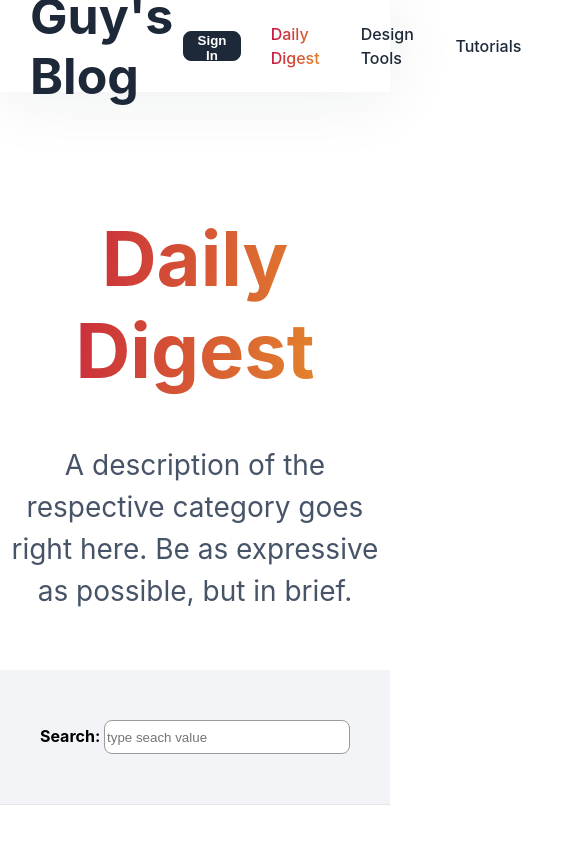
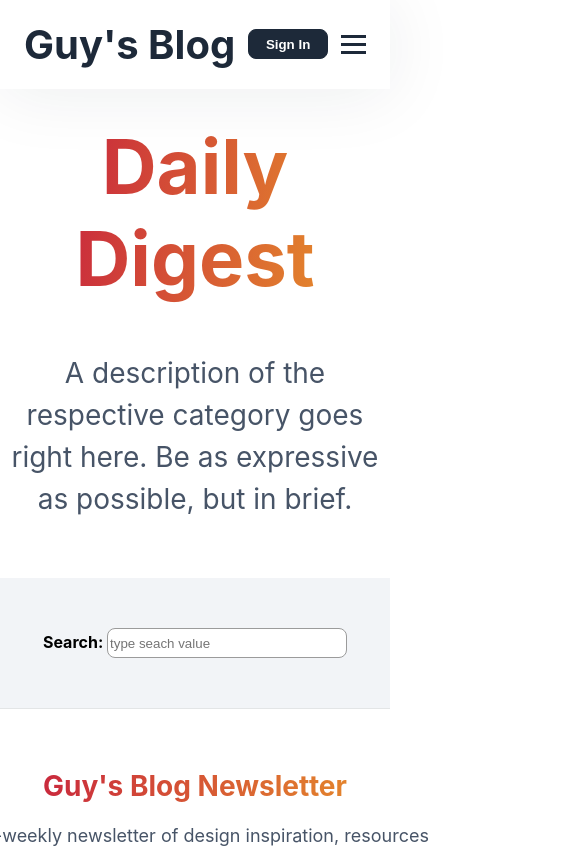
Before and after one commit to guynahon/guynahon-blog, a React (Create React App) app: page /subjects/dailydigest in a window 390 px wide. Shown: the top 848 px of the page, 585 px wide, since content can reach past the window. Built offline with nearby package versions, Linux system fonts and the light colour scheme.

Commit message:
new css Navigation

```diff
--- a/src/EveryPageComponents/Navigation.js
+++ b/src/EveryPageComponents/Navigation.js
@@ -1,6 +1,6 @@
-import './Navigation.css'
+import './nav.css'
 import {Link, NavLink} from "react-router-dom";
-import {useContext} from "react";
+import {useContext, useState} from "react";
 import {AuthContext} from "../Providers/AuthProvider";
 
 // we use this component as the navigation bar in all pages at the top of each page
@@ -9,23 +9,44 @@ export function Navigation() {
     // that will allow us to view the hidden admin panel/page
     const {user, signIn} = useContext(AuthContext);
 
+    const [isMenuActive, setIsMenuActive] = useState(false);
+
+    const toggleMenu = () => {
+        setIsMenuActive(!isMenuActive);
+    }
+
+    const closeMenu = () => {
+        setIsMenuActive(false);
+    }
+
     return (
-        <div id="navigation">
-            <div id="logo">
+        <div className="navigation">
+            <nav className="navbar">
                 <h1><Link to="/" className="blog-logo">Guy's Blog</Link></h1>
-            </div>
-            <div id="nav-options">
-                <div id="nav-buttons">
-                    {/*if we signed in we will show "Hello "name" else the sign-in button*/}
-                    {user ? `Hello, ${user.userName}` : <button className="sign-in-btn" onClick={signIn}>Sign In</button>}
-                    <NavLink to="/subjects/dailydigest" className="nav-tag">Daily Digest</NavLink>
-                    <NavLink to="/subjects/designtools" className="nav-tag">Design Tools</NavLink>
-                    <NavLink to="/subjects/tutorials" className="nav-tag">Tutorials</NavLink>
+                {user ? `Hello, ${user.userName}` : <button className="sign-in-btn" onClick={signIn}>Sign In</button>}
+                <ul className={`nav-menu ${isMenuActive ? "active" : ""}`}>
+                    <li className="nav-item">
+                        <NavLink to="/subjects/dailydigest" className="nav-link" onClick={closeMenu}>Daily Digest</NavLink>
+                    </li>
+                    <li className="nav-item">
+                        <NavLink to="/subjects/designtools" className="nav-link" onClick={closeMenu}>Design Tools</NavLink>
+                    </li>
+                    <li className="nav-item">
+                        <NavLink to="/subjects/tutorials" className="nav-link" onClick={closeMenu}>Tutorials</NavLink>
+                    </li>
                     {/*if we signed in we can now see the admin panel link*/}
-                    {user && <NavLink to="/admin" className="nav-tag">Admin</NavLink>}
+                    {user && <li className="nav-item">
+                        <NavLink to="/admin" className="nav-link" onClick={closeMenu}>Admin</NavLink>
+                    </li>}
+                </ul>
+                <div className={`hamburger ${isMenuActive ? "active" : ""}`} onClick={toggleMenu}>
+                    <span className="bar"></span>
+                    <span className="bar"></span>
+                    <span className="bar"></span>
                 </div>
-                <a className="sub-button">Subscribe</a>
-            </div>
+            </nav>
         </div>
     );
 }
+
+//<a className="sub-button">Subscribe</a>
--- /dev/null
+++ b/src/EveryPageComponents/nav.css
@@ -0,0 +1,143 @@
+* {
+    box-sizing: border-box;
+}
+
+.navigation {
+    background-color: #ffffff;
+    position: fixed;
+    top: 0;
+    width: 100%;
+    box-shadow: 0 4px 70px 0 rgba(30, 40, 52, 0.08);
+    /*border: 1px solid black;*/
+}
+
+.navbar li {
+    list-style: none;
+}
+
+.blog-logo {
+    color: #1D2939;
+    text-decoration: none;
+}
+
+.nav-link {
+    color: #1D2939;
+    text-decoration: none;
+    font-size: 16px;
+    font-style: normal;
+    font-weight: 500;
+    line-height: 24px;
+    transition: 0.7s ease;
+}
+
+.navbar {
+    min-height: 70px;
+    display: flex;
+    justify-content: space-between;
+    align-items: center;
+    padding: 0 24px;
+}
+
+.nav-menu {
+    display: flex;
+    justify-content: space-between;
+    align-items: center;
+    gap: 60px;
+    margin: 0;
+}
+
+.blog-logo {
+    font-size: 2.5rem;
+}
+
+.sign-in-btn {
+    width: 80px;
+    height: 30px;
+    border-radius: 8px;
+    border: 1px solid #1D2939;
+    background-color: #1D2939;
+    color: white;
+    font-weight: bold;
+    cursor: pointer;
+    transition: 0.3s;
+}
+
+.sign-in-btn:hover {
+    background-color: #007bb5;
+    border: 1px solid #007bb5;
+}
+
+.nav-link:hover {
+    background: linear-gradient(97deg, #C41740 4.8%, #EA9C28 100%);
+    background-clip: text;
+    -webkit-background-clip: text;
+    -webkit-text-fill-color: transparent;
+}
+
+a.active {
+    background: linear-gradient(97deg, #C41740 4.8%, #EA9C28 100%);
+    background-clip: text;
+    -webkit-background-clip: text;
+    -webkit-text-fill-color: transparent;
+}
+
+.hamburger {
+    display: none;
+    cursor: pointer;
+}
+
+.bar {
+    display: block;
+    width: 25px;
+    height: 3px;
+    margin: 5px auto;
+    -webkit-transition: all 0.3s ease-in-out;
+    transition: all 0.3s ease-in-out;
+    background-color: #1d2939;
+}
+
+@media(max-width: 768px) {
+    .hamburger {
+        display: block;
+    }
+
+    .hamburger.active .bar:nth-child(2){
+        opacity: 0;
+    }
+    .hamburger.active .bar:nth-child(1){
+        transform: translateY(8px) rotate(45deg);
+    }
+    .hamburger.active .bar:nth-child(3){
+        transform: translateY(-8px) rotate(-45deg);
+    }
+
+    .nav-menu {
+        position: fixed;
+        left: -100%;
+        top: 94px;
+        gap: 0;
+        flex-direction: column;
+        background-color: rgba(206, 206, 206, 0.25);
+        width: 100%;
+        text-align: center;
+        transition: 0.3s;
+        padding: 0;
+        backdrop-filter: blur(10px);
+        border-bottom: 1px solid rgba(38, 38, 38, 0.06);
+        box-shadow: 0 40px 30px -30px rgba(38, 38, 38, 0.06);
+    }
+
+    .nav-item {
+        margin: 16px 0;
+    }
+
+    .nav-menu.active {
+        left: 0;
+    }
+
+    .nav-link {
+        color: #1d2939;
+        font-weight: bold;
+        font-size: 20px;
+    }
+}
```
